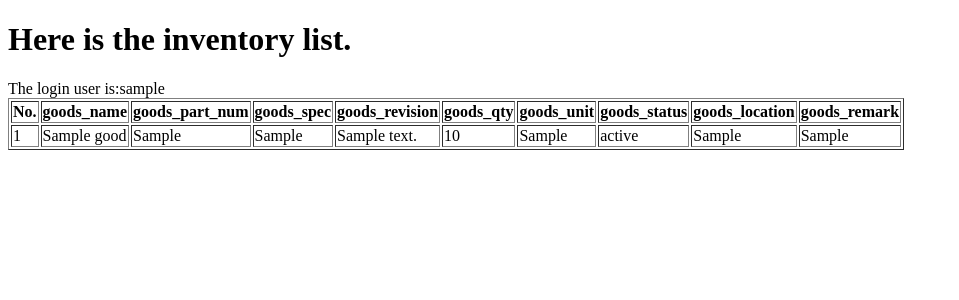
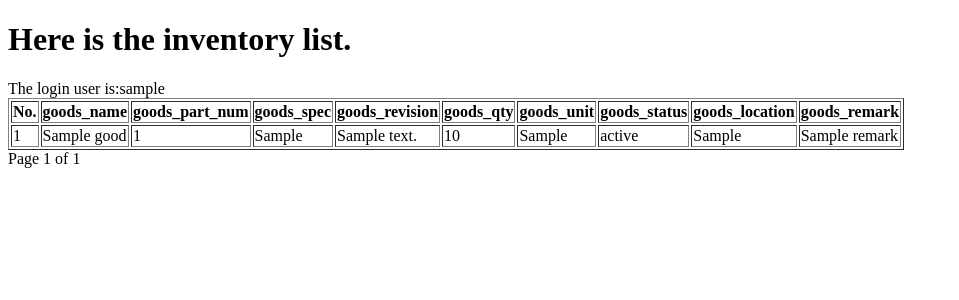
Before and after one commit to Robin-Z/InventorySystem, a Django app: template inventory_module/templates/inventory_module/inventory/inventory_page.html in a window 1280 px wide. Shown: the top 300 px of the page, without its empty margins (0-959 px from the left). Run offline with Django 3.2, Linux system fonts and the light colour scheme; tables that the repository leaves empty hold one stand-in row (values such as "Sample post"); the template is opened without the code that fills it: values that come from a table or form of the project are taken from there, most other values are stand-ins (such as "Sample title", 1, 10 or a date in 2020); parts of the project's set-up code (start-up, migrations or seed data) failed here and were passed over.

Commit message:
Add paginator

```diff
--- a/inventory_module/templates/inventory_module/inventory/inventory_page.html
+++ b/inventory_module/templates/inventory_module/inventory/inventory_page.html
@@ -24,7 +24,7 @@
         <th>goods_remark</th>
     </tr>
 
-    {% for good in goods_list %}
+    {% for good in goods_per_page %}
     <tr>
         <td>{{ row_num }}</td>
         <td>{{ good.goods_name }}</td>
@@ -38,10 +38,22 @@
         <td>{{ good.remark }}</td>
     </tr>
     {% endfor %}
-
 </table>
 
+<div class="pagination">
+    <span class="step-links">
+        {% if goods_per_page.has_previous %}
+        <a href="?page={{ goods_per_page.previous_page_number }}">previous </a>
+        {% endif %}
 
+        <span class="current" >
+            Page {{ goods_per_page.number }} of {{ goods_per_page.paginator.num_pages }}
+        </span>
 
+        {% if goods_per_page.has_next %}
+            <a href="?page={{ goods_per_page.next_page_number }}">next</a>
+        {% endif %}
+    </span>
+</div>
 
 {% endblock %}
```
